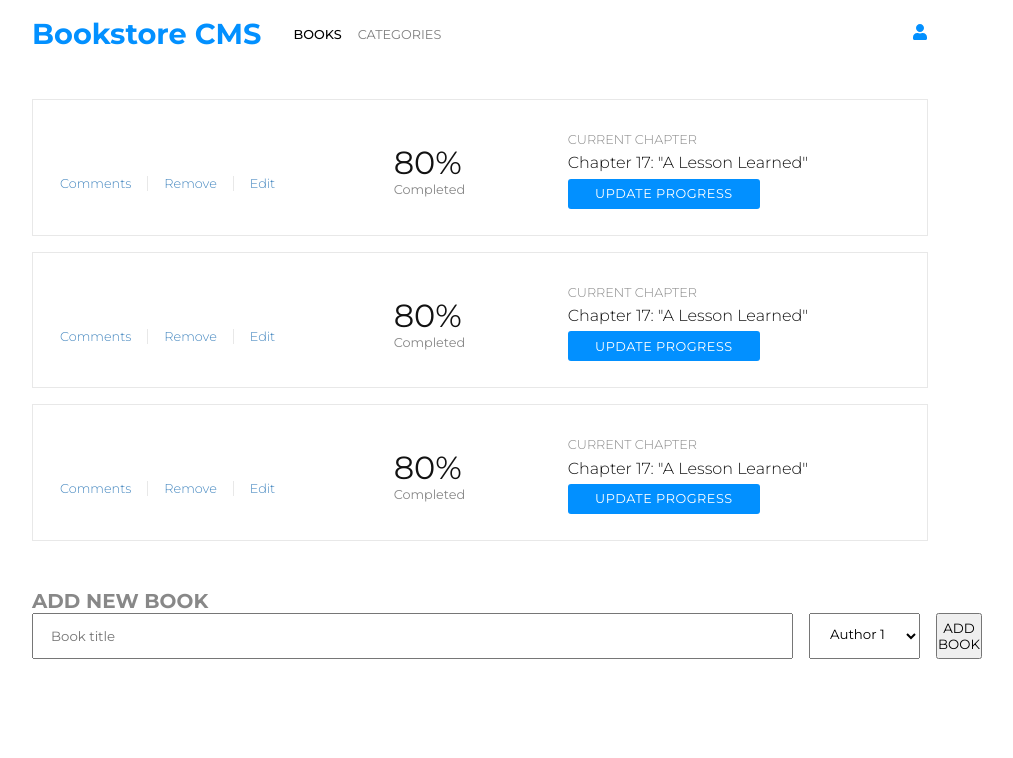
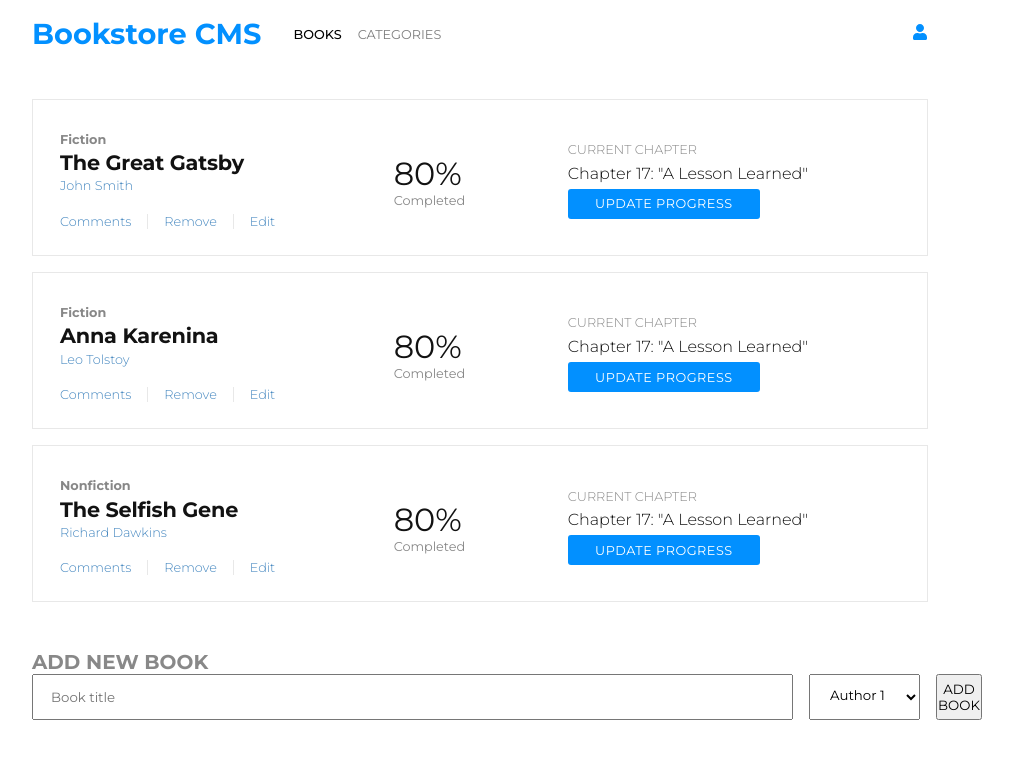
Before and after one commit to kwesiObuobi/bookstore, a React (Create React App) app: page / in a window 1280 px wide. Shown: the top 758 px of the page, without its empty margins (160-1173 px from the left). Built offline with nearby package versions, Linux system fonts and the light colour scheme.

Commit message:
Add code to display books received from the slice

```diff
--- a/src/components/BookCard.js
+++ b/src/components/BookCard.js
@@ -40,6 +40,6 @@ BookCard.propTypes = {
   title: PropTypes.string.isRequired,
   author: PropTypes.string.isRequired,
   category: PropTypes.string.isRequired,
-}
+};
 
 export default BookCard;
--- a/src/components/BookList.js
+++ b/src/components/BookList.js
@@ -10,9 +10,20 @@ const BookList = () => {
 
   return (
     <div className="book-list">
+      {
+        books.map((book) => (
+          <BookCard
+            key={book.item_id}
+            title={book.title}
+            author={book.author}
+            category={book.category}
+          />
+        ))
+      }
+
+      {/* <BookCard />
       <BookCard />
-      <BookCard />
-      <BookCard />
+      <BookCard /> */}
       <AddBook />
     </div>
   );
```
